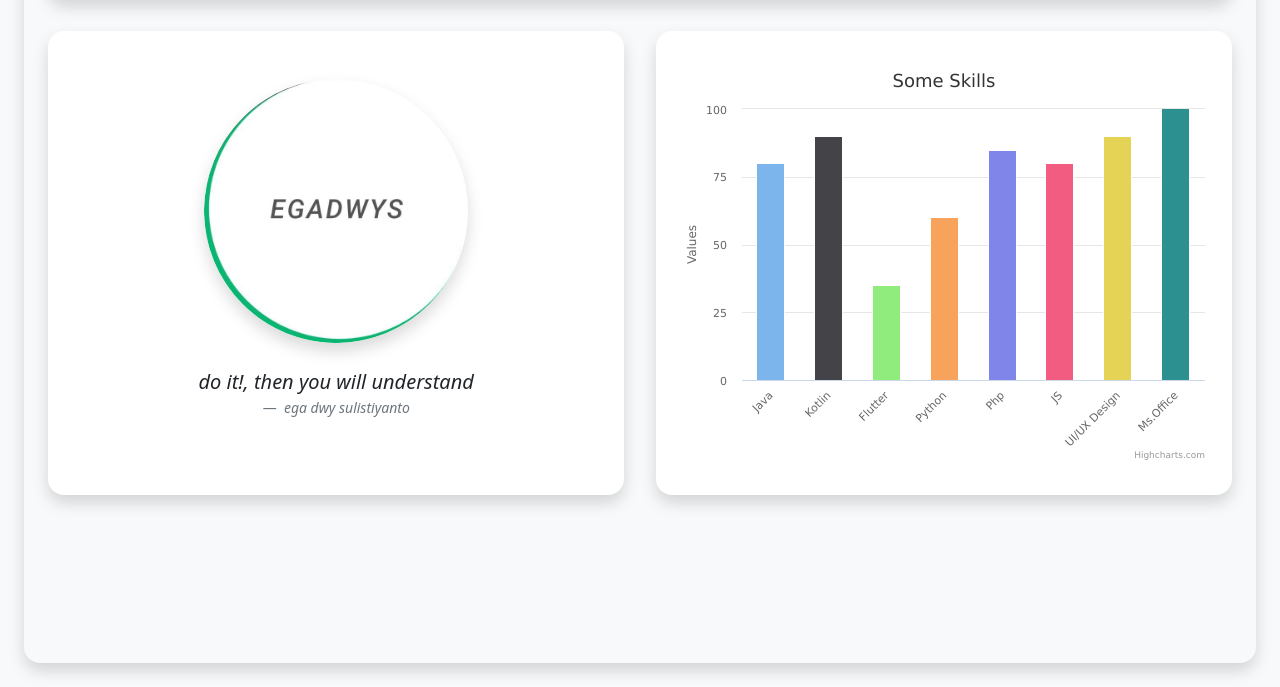
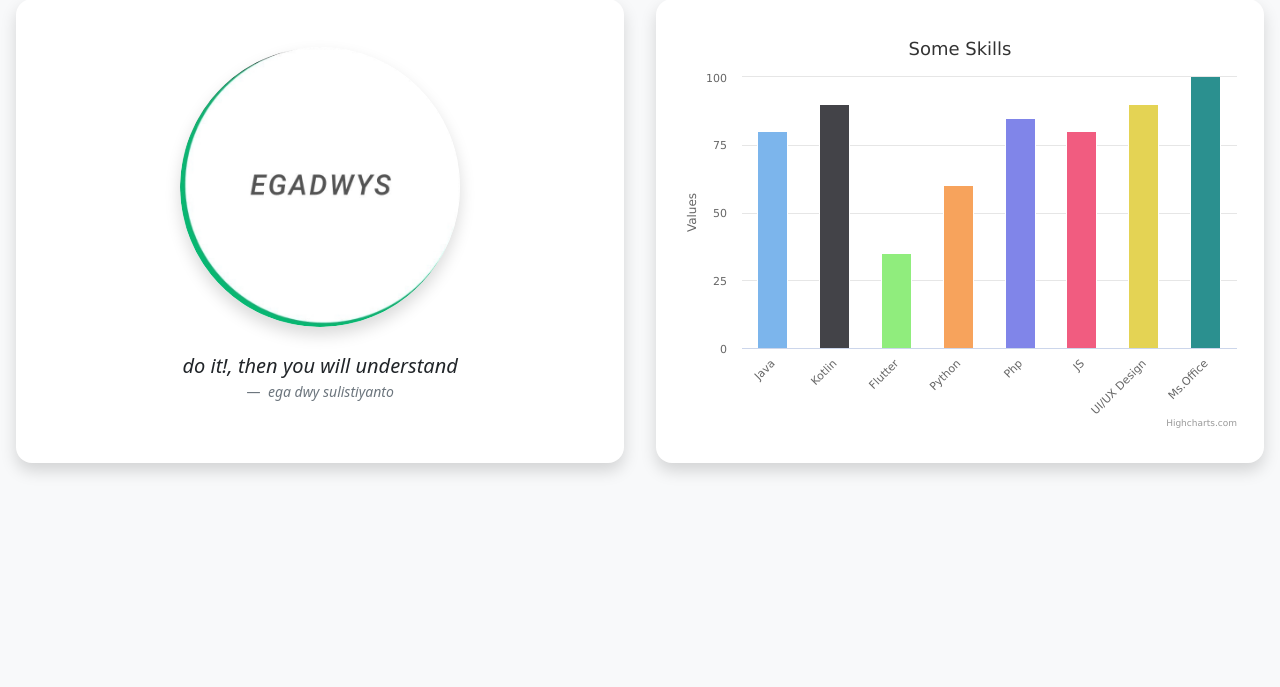
Before and after one commit to Egadwys/egadwys.github.io, a plain HTML site: page index.html in a window 1280 px wide. Shown: the part 113-800 px from the top of the page. Drawn offline with Linux system fonts and the light colour scheme.

Commit message:
Updating index

```diff
--- a/index.html
+++ b/index.html
@@ -8,7 +8,7 @@
 		<script src="js/bootstrap.bundle.min.js" /></script>
 		<script src="js/highcharts.js" /></script>
 	</head>
-	<body class="p-2 m-4 shadow rounded-4 bg-light">
+	<body class="bg-light">
 		<div class="home">
 			<div class="header p-3 m-3 shadow rounded-4 bg-body">
 				<section class="top">
```
